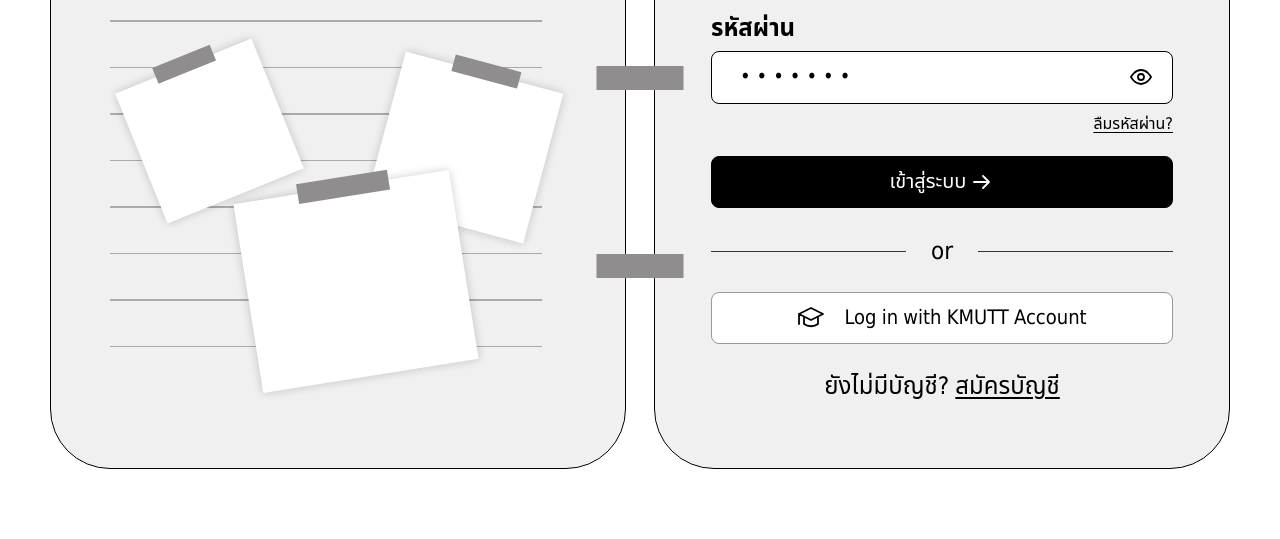
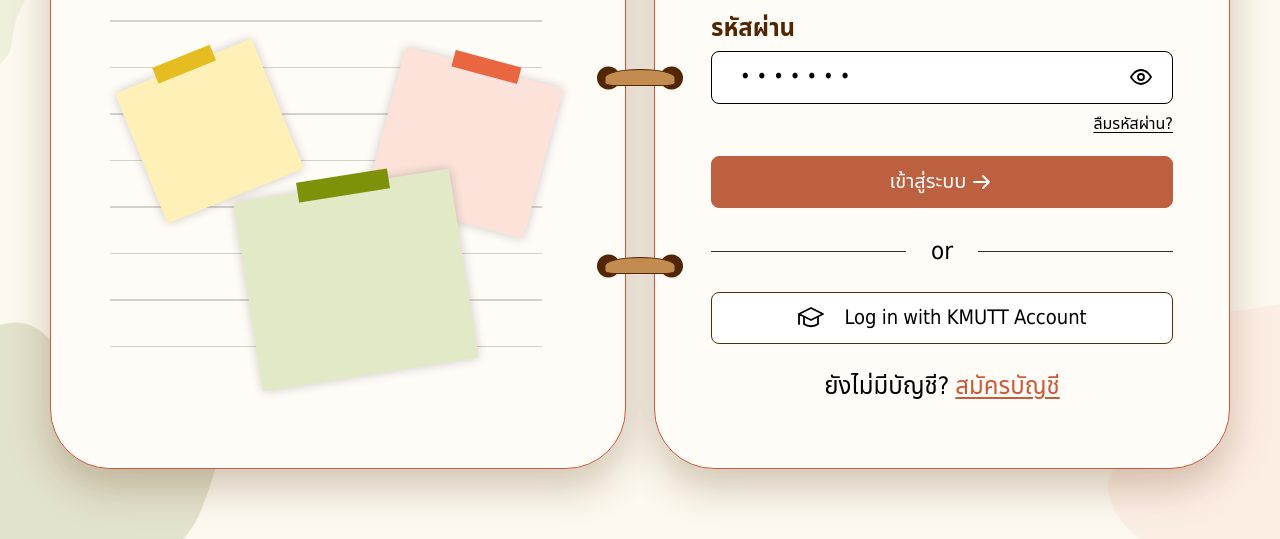
Before and after one commit to fructose-06/webpro, a website: page public/login.html in a window 1280 px wide. Shown: the part 433-972 px from the top of the page. Drawn offline with Linux system fonts and the light colour scheme.

Commit message:
add color animation BG

```diff
--- a/public/css/login.css
+++ b/public/css/login.css
@@ -1,11 +1,11 @@
 /* เปลี่ยนสีภายหลังได้จากตัวแปรชุดนี้ */
 :root {
-	--background: #fff;
-	--paper: #f0f0f0;
+	--background: #fcf8ed;
+	--paper: #fffcf7;
 	--ink: #000;
-	--muted: #595959;
-	--tape: #908d8e;
-	--rule: #aaa;
+	--muted: #cc5a38;
+	--tape: #bd603f;
+	--rule: #d5d1ca;
 }
 
 * {
@@ -13,7 +13,7 @@
 }
 body {
 	margin: 0;
-	background: var(--background);
+	background: var(--background) url("../images/login-bg.png") center top / cover no-repeat;
 	color: var(--ink);
 	font-family: "Noto Sans Thai", Tahoma, Arial, sans-serif;
 }
@@ -73,8 +73,9 @@ button {
 	min-width: 0;
 	height: 782px;
 	background: var(--paper);
-	border: 1px solid var(--ink);
+	border: 1px solid #cc5a38;
 	border-radius: 60px;
+	box-shadow: 0 18px 40px rgba(81, 38, 0, 0.25);
 }
 .top-tape {
 	position: absolute;
@@ -268,9 +269,9 @@ button {
 	gap: 4px;
 	width: 100%;
 	height: 52px;
-	border: 1px solid black;
+	border: 1px solid #bd603f;
 	border-radius: 8px;
-	background: black;
+	background: #bd603f;
 	color: white;
 	font-size: 20px;
 }
@@ -299,7 +300,7 @@ button {
 	width: 100%;
 	height: 52px;
 	padding: 0 10px;
-	border: 1px solid #999;
+	border: 1px solid #582c08;
 	border-radius: 8px;
 	background: white;
 	color: black;
@@ -319,7 +320,7 @@ button:hover {
 	filter: brightness(0.88);
 }
 :focus-visible {
-	outline: 3px solid #666;
+	outline: 3px solid #bd603f;
 	outline-offset: 4px;
 }
 dialog {
@@ -394,3 +395,125 @@ dialog p {
 		font-size: 18px;
 	}
 }
+
+
+.intro-page h1,
+.login-content h2,
+.field label {
+	color: #512600;
+}
+.signup a {
+	color: #cc5a38;
+}
+.note-left {
+	background: #fff0b8;
+}
+.note-left span {
+	background: #e5bd23;
+}
+.note-right {
+	background: #fce2d9;
+}
+.note-right span {
+	background: #e96640;
+}
+.note-front {
+	background: #e2e9c7;
+}
+.note-front span {
+	background: #7e9209;
+}
+.binding span {
+	background: #c28b50;
+}
+
+/* เคลื่อนไหวเบา ๆ เฉพาะเมื่อผู้ใช้อนุญาตให้แสดงแอนิเมชัน */
+@media (prefers-reduced-motion: no-preference) {
+	.notebook {
+		animation: notebook-arrive 650ms cubic-bezier(.22, 1, .36, 1) both;
+	}
+	.note {
+		animation: note-settle 700ms cubic-bezier(.22, 1, .36, 1) 200ms both;
+	}
+	.note-right {
+		animation-delay: 300ms;
+	}
+	.note-front {
+		animation-delay: 400ms;
+	}
+	.login-button,
+	.kmutt-button {
+		transition: translate 180ms ease, filter 180ms ease;
+	}
+	.login-button .icon {
+		transition: translate 180ms ease;
+	}
+	.login-button:active,
+	.kmutt-button:active {
+		translate: 0 1px;
+	}
+	@media (hover: hover) and (pointer: fine) {
+		.login-button:hover,
+		.kmutt-button:hover {
+			translate: 0 -2px;
+		}
+		.login-button:hover .icon {
+			translate: 3px 0;
+		}
+	}
+}
+
+@keyframes notebook-arrive {
+	from {
+		opacity: 0;
+		translate: 0 14px;
+	}
+	to {
+		opacity: 1;
+		translate: 0 0;
+	}
+}
+
+@keyframes note-settle {
+	from {
+		opacity: 0;
+		translate: 0 10px;
+	}
+	to {
+		opacity: 1;
+		translate: 0 0;
+	}
+}
+/* ห่วงเชื่อมและรูยึดของสมุด */
+.binding span {
+	position: relative;
+	background: radial-gradient(circle at 12px 12px, #512600 0 11px, transparent 12px),
+		radial-gradient(circle at 75px 12px, #512600 0 11px, transparent 12px);
+}
+.binding span::before {
+	content: "";
+	position: absolute;
+	inset: 3px 8px 4px;
+	border: 1px solid #512600;
+	border-radius: 50% 50% 18% 18%;
+	background: #c28b50;
+}
+@media (prefers-reduced-motion: no-preference) {
+	.note-left {
+		animation: note-float 5s ease-in-out infinite;
+	}
+	.note-right {
+		animation: note-float 6s ease-in-out -2s infinite;
+	}
+	.note-front {
+		animation: note-float 5.5s ease-in-out -1s infinite;
+	}
+	.notes {
+		translate: var(--mouse-x, 0px) var(--mouse-y, 0px);
+		transition: translate 300ms ease-out;
+	}
+}
+@keyframes note-float {
+	0%, 100% { translate: 0 0; }
+	50% { translate: 0 -20px; }
+}
--- a/public/js/login.js
+++ b/public/js/login.js
@@ -53,3 +53,23 @@ document.querySelectorAll("[data-demo]").forEach((button) => {
 		showMessage(demoMessages[button.dataset.demo]),
 	);
 });
+
+// ขยับของตกแต่งตามเมาส์เมื่ออุปกรณ์และการตั้งค่ารองรับ
+const notebook = document.querySelector(".notebook");
+const mouseMotion = window.matchMedia("(hover: hover) and (pointer: fine) and (prefers-reduced-motion: no-preference)");
+if (notebook) {
+	const resetMotion = () => {
+		notebook.style.removeProperty("--mouse-x");
+		notebook.style.removeProperty("--mouse-y");
+	};
+	notebook.addEventListener("pointermove", (event) => {
+		if (!mouseMotion.matches || event.pointerType !== "mouse") return;
+		const bounds = notebook.getBoundingClientRect();
+		const x = (event.clientX - bounds.left) / bounds.width - .5;
+		const y = (event.clientY - bounds.top) / bounds.height - .5;
+		notebook.style.setProperty("--mouse-x", x * 10 + "px");
+		notebook.style.setProperty("--mouse-y", y * 10 + "px");
+	});
+	notebook.addEventListener("pointerleave", resetMotion);
+	mouseMotion.addEventListener("change", resetMotion);
+}
--- a/server.js
+++ b/server.js
@@ -16,7 +16,7 @@ const PORT = process.env.PORT || 3000;
 app.use(cors());
 const guestFiles = new Set([
     "/login.html", "/register.html",
-    "/css/login.css", "/css/register.css", "/js/login.js", "/js/register.js"
+    "/images/login-bg.png", "/css/login.css", "/css/register.css", "/js/login.js", "/js/register.js"
 ]);
 
 app.use((req, res, next) => {
```
Also changed, not shown: public/images/login-bg.png (added).
